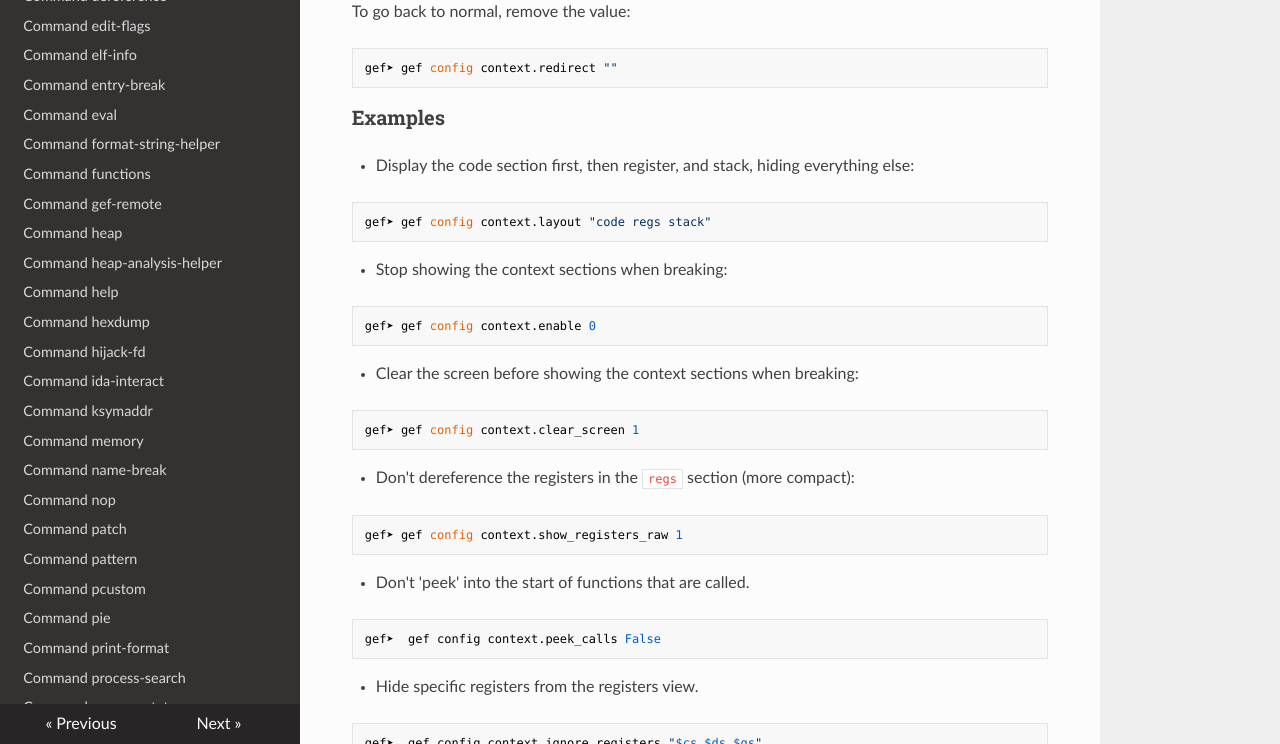
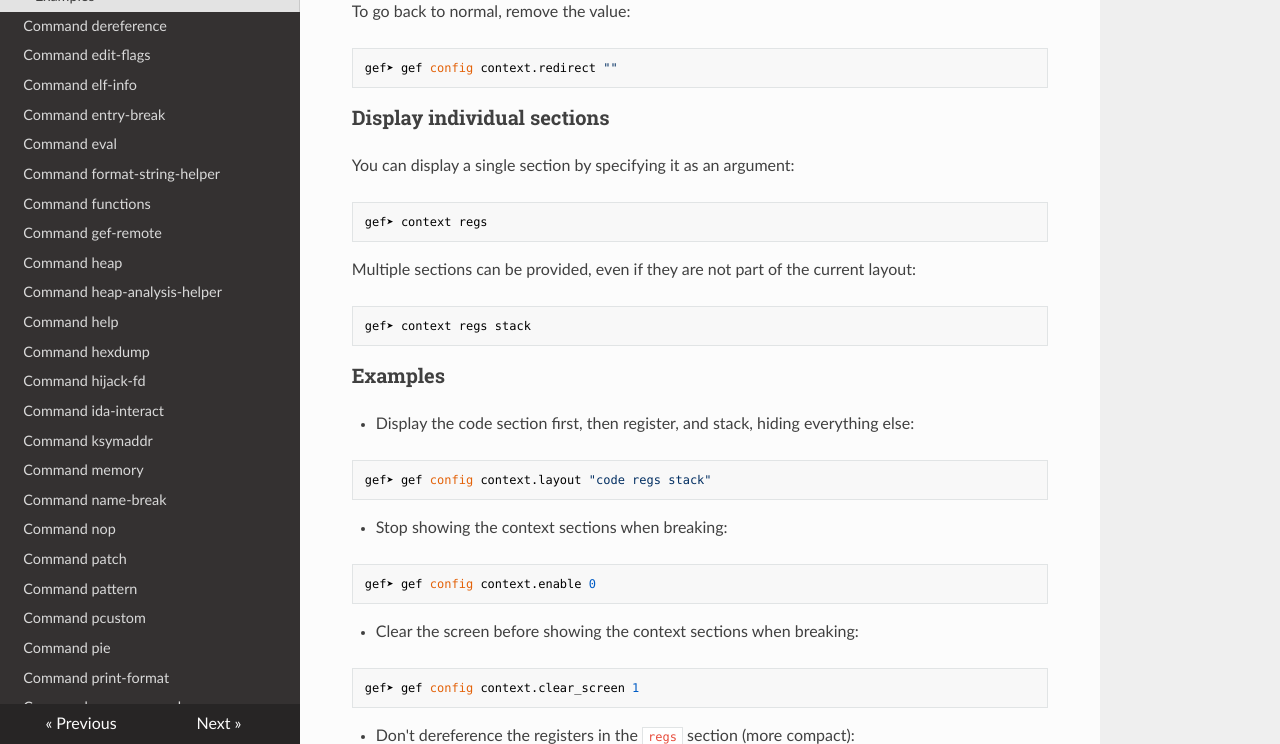
Before and after one commit to hugsy/gef, an MkDocs documentation site: the page built from docs/commands/context.md, in a window 1280 px wide and 900 px high, scrolled down 2905 px, cut to the strip 156-900 px from the top of the window. Built offline with MkDocs 1.6.1, drawn with Linux system fonts in a browser that asks for light colours; nearby versions of some CDN libraries; old or Windows-style settings are respelled for this version of MkDocs; some of the changed text lies outside the part shown.

Commit message:
update docs

````diff
--- a/docs/commands/context.md
+++ b/docs/commands/context.md
@@ -127,6 +127,18 @@ To go back to normal, remove the value:
 gef➤ gef config context.redirect ""
 ```
 
+### Display individual sections ###
+
+You can display a single section by specifying it as an argument:
+```
+gef➤ context regs
+```
+
+Multiple sections can be provided, even if they are not part of the current layout:
+```
+gef➤ context regs stack
+```
+
 ### Examples ###
 
 * Display the code section first, then register, and stack, hiding everything else:
````
